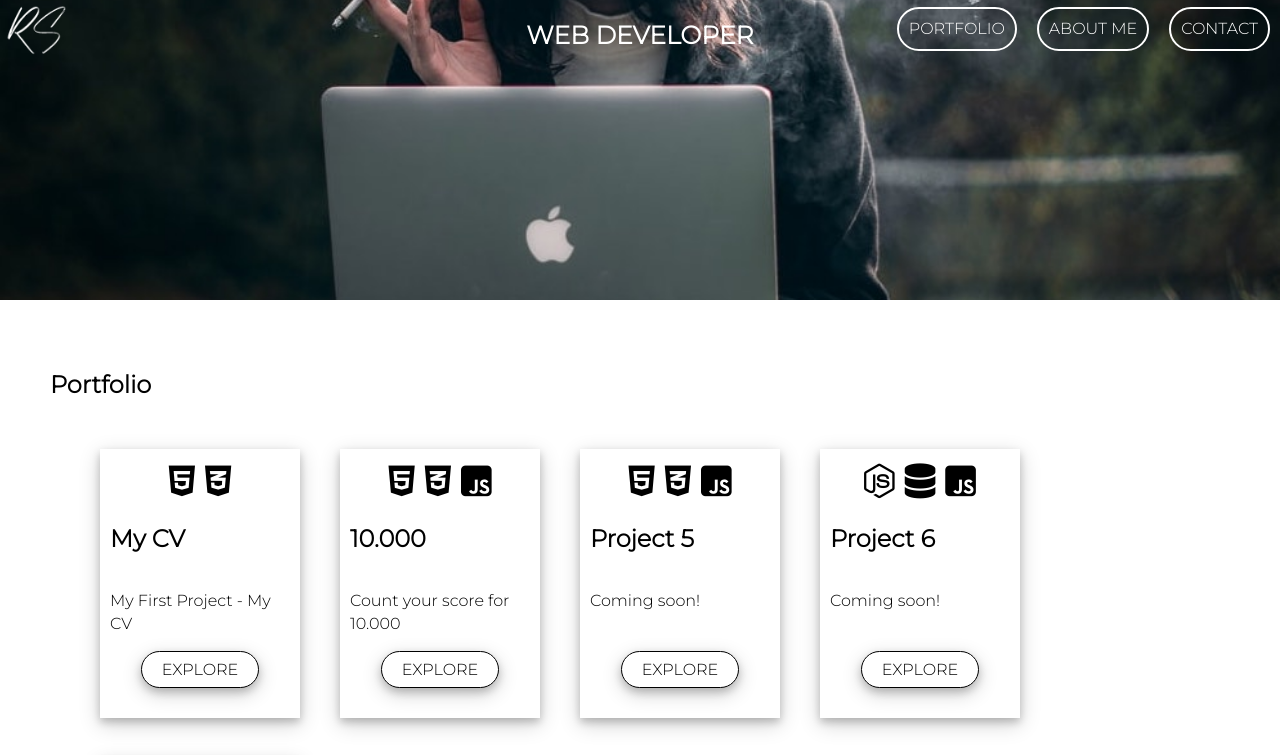
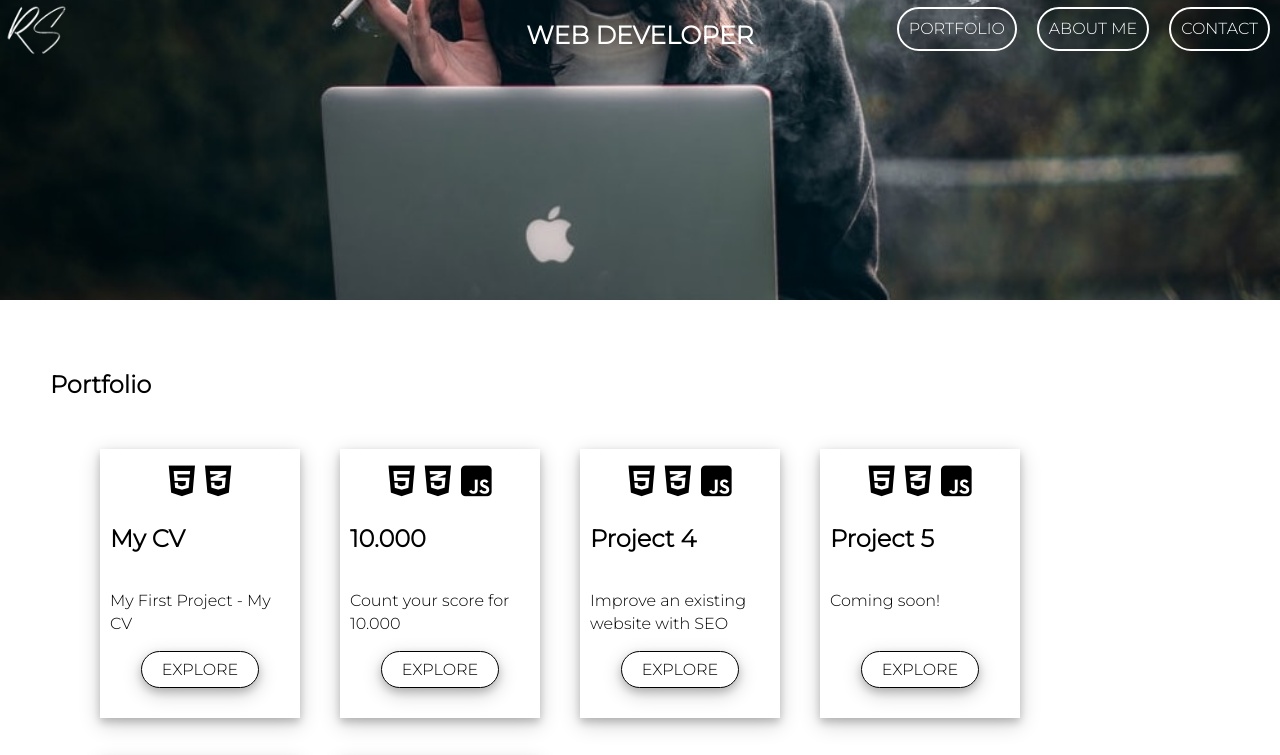
Before and after one commit to RianneStreef/P3, a website: page portfolio.html in a window 1280 px wide. Shown: the top 755 px of the page. Drawn offline with Linux system fonts and the light colour scheme.

Commit message:
project 4 added

```diff
--- a/portfolio.html
+++ b/portfolio.html
@@ -69,6 +69,27 @@
         </div>
       </div>
       </div>
+
+      <div class="card card-fx">
+        <div class="project-card">
+          <div class="proj-prev__img-container">
+            <i class="fab fa-html5"></i>
+            <i class="fab fa-css3-alt"></i>
+            <i class="fab fa-js-square"></i>
+          </div>
+
+          <div class="proj-prev__heading-container">
+            <h2 class="proj-prev__heading">Project 4</h2>
+            <p class="proj-prev__byline">Improve an existing website with SEO</p>
+
+          </div>
+
+          <div class="proj-prev__footer-container">
+            <a href="https://riannestreef.github.io/GoMiKeDesgins/" class="button-link">Explore</a>
+          </div>
+        </div>
+        </div>
+
 
       <div class="card card-fx">
         <div class="project-card">
```
